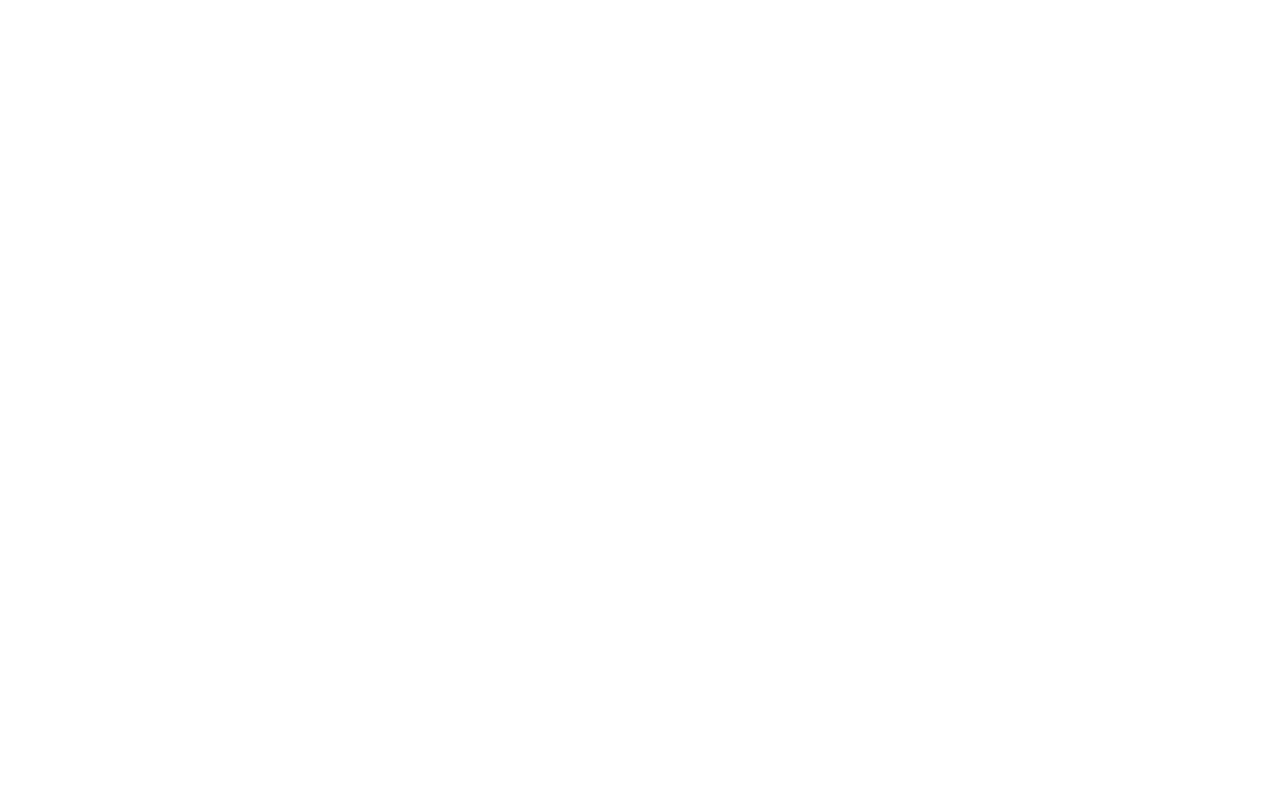
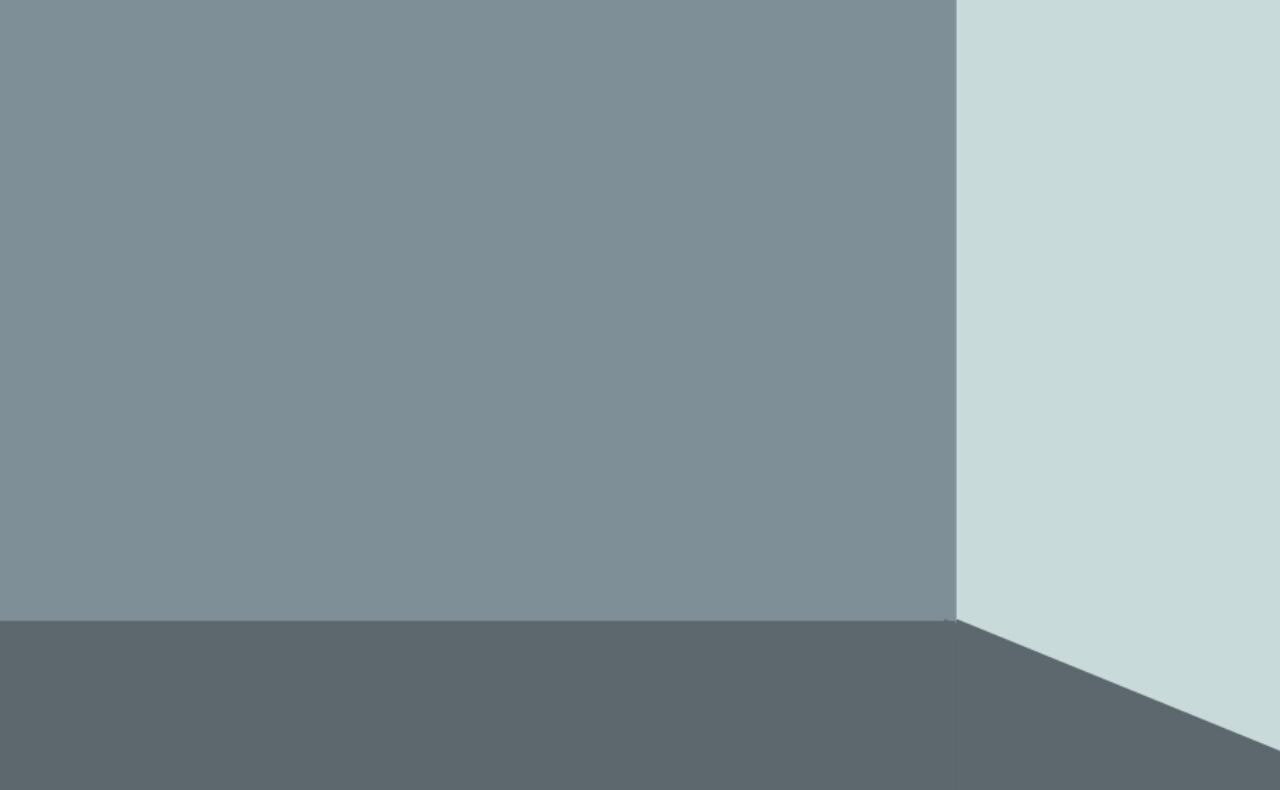
Before and after one commit to Safe-School/safe-school, a plain HTML site: page index.html in a window 1280 px wide. Drawn offline with nearby package versions, Linux system fonts and the light colour scheme.

Commit message:
Adiciona estilos e scripts à página inicial, incluindo Bootstrap e imagem de fundo

```diff
--- a/index.html
+++ b/index.html
@@ -1,12 +1,18 @@
 <!DOCTYPE html>
 <html lang="pt-br">
 <head>
-    <meta charset="UTF-8">
-    <meta name="viewport" content="width=device-width, initial-scale=1.0">
-    <title>Safe School - Home</title>
-    <link rel="shortcut icon" href="src/assets/favicons/favicon.png" type="image/x-icon">
+  <meta charset="UTF-8" />
+  <meta name="viewport" content="width=device-width, initial-scale=1.0" />
+  <title>Safe School - Home</title>
+  <link rel="shortcut icon" href="assets/favicon.png" type="image/x-icon" />
+  <link href="https://cdn.jsdelivr.net/npm/bootstrap@5.3.7/dist/css/bootstrap.min.css" rel="stylesheet" integrity="sha384-LN+7fdVzj6u52u30Kp6M/trliBMCMKTyK833zpbD+pXdCLuTusPj697FH4R/5mcr" crossorigin="anonymous">
+  <link rel="stylesheet" href="src/styles/home.css" />
 </head>
 <body>
 
+
+  <script src="https://cdn.jsdelivr.net/npm/bootstrap@5.3.7/dist/js/bootstrap.bundle.min.js" integrity="sha384-ndDqU0Gzau9qJ1lfW4pNLlhNTkCfHzAVBReH9diLvGRem5+R9g2FzA8ZGN954O5Q" crossorigin="anonymous"></script>
+  <script src="src/js/home.js"></script>
+
 </body>
 </html>
--- a/src/styles/home.css
+++ b/src/styles/home.css
@@ -0,0 +1,11 @@
+body {
+  margin: 0;
+  padding: 0;
+  background: url('../assets/bg.jpeg') no-repeat center center fixed;
+  background-size: cover;
+  height: 100vh;
+  display: flex;
+  flex-direction: column;
+  overflow: hidden;
+  font-family: "Segoe UI", Tahoma, Geneva, Verdana, sans-serif;
+}
```
Also changed, not shown: src/assets/bg.jpeg (added).
